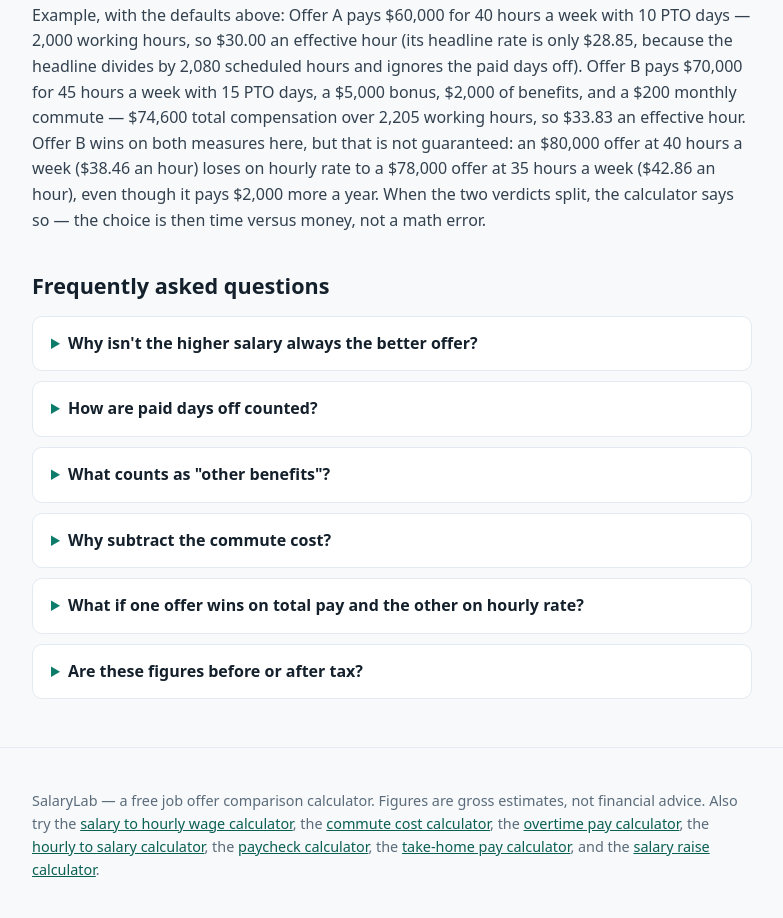
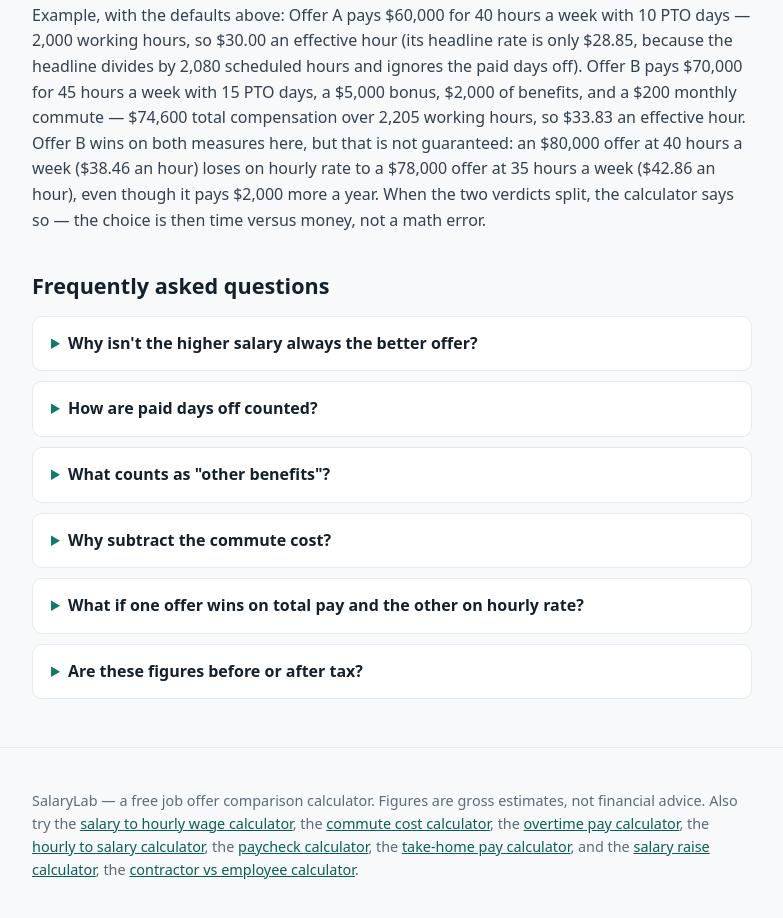
Before and after one commit to mimito-6/salarylab, a plain HTML site: page job-offer-comparison/index.html in a window 1280 px wide. Shown: the part 1854-2772 px from the top of the page, without its empty margins (248-1031 px from the left). Drawn offline with Linux system fonts and the light colour scheme.

Commit message:
deploy job-offer-comparison/index.html

```diff
--- a/job-offer-comparison/index.html
+++ b/job-offer-comparison/index.html
@@ -76,6 +76,7 @@
       <a href="/cost-of-living-salary">Cost of Living</a>
       <a href="/inflation-adjusted-salary">Inflation-Adjusted</a>
       <a href="/real-raise">Real Raise</a>
+      <a href="/contractor-vs-employee">Contractor vs Employee</a>
     </nav>
   </div>
 </header>
@@ -241,7 +242,7 @@
 
 <footer class="site-footer">
   <div class="wrap">
-    <p>SalaryLab — a free job offer comparison calculator. Figures are gross estimates, not financial advice. Also try the <a href="/">salary to hourly wage calculator</a>, the <a href="/commute-cost">commute cost calculator</a>, the <a href="/overtime-pay">overtime pay calculator</a>, the <a href="/hourly-to-salary">hourly to salary calculator</a>, the <a href="/paycheck">paycheck calculator</a>, the <a href="/take-home-pay">take-home pay calculator</a>, and the <a href="/salary-raise">salary raise calculator</a>.</p>
+    <p>SalaryLab — a free job offer comparison calculator. Figures are gross estimates, not financial advice. Also try the <a href="/">salary to hourly wage calculator</a>, the <a href="/commute-cost">commute cost calculator</a>, the <a href="/overtime-pay">overtime pay calculator</a>, the <a href="/hourly-to-salary">hourly to salary calculator</a>, the <a href="/paycheck">paycheck calculator</a>, the <a href="/take-home-pay">take-home pay calculator</a>, and the <a href="/salary-raise">salary raise calculator</a>, the <a href="/contractor-vs-employee">contractor vs employee calculator</a>.</p>
   </div>
 </footer>
 <script src="../offer.js"></script>
```
